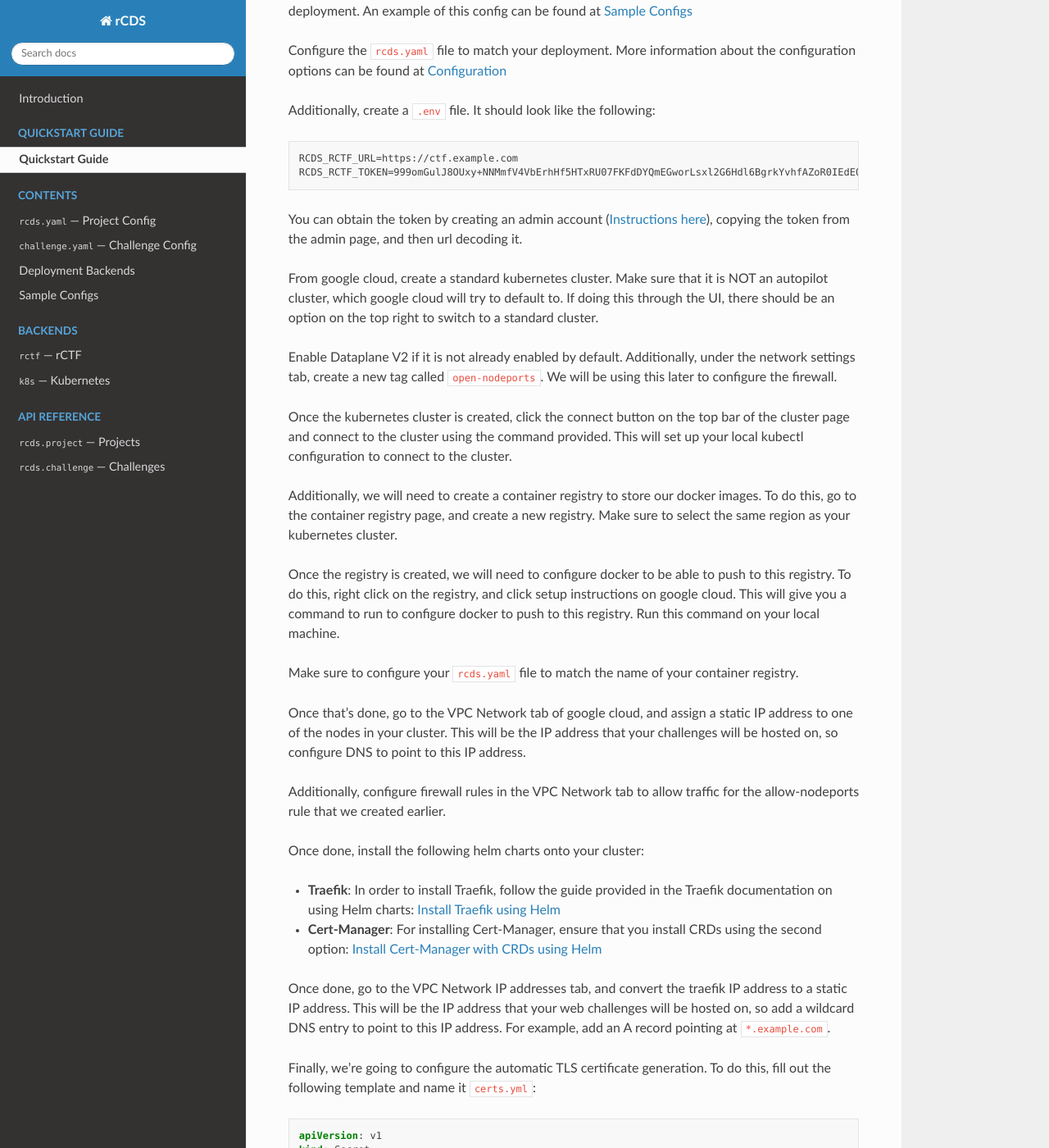
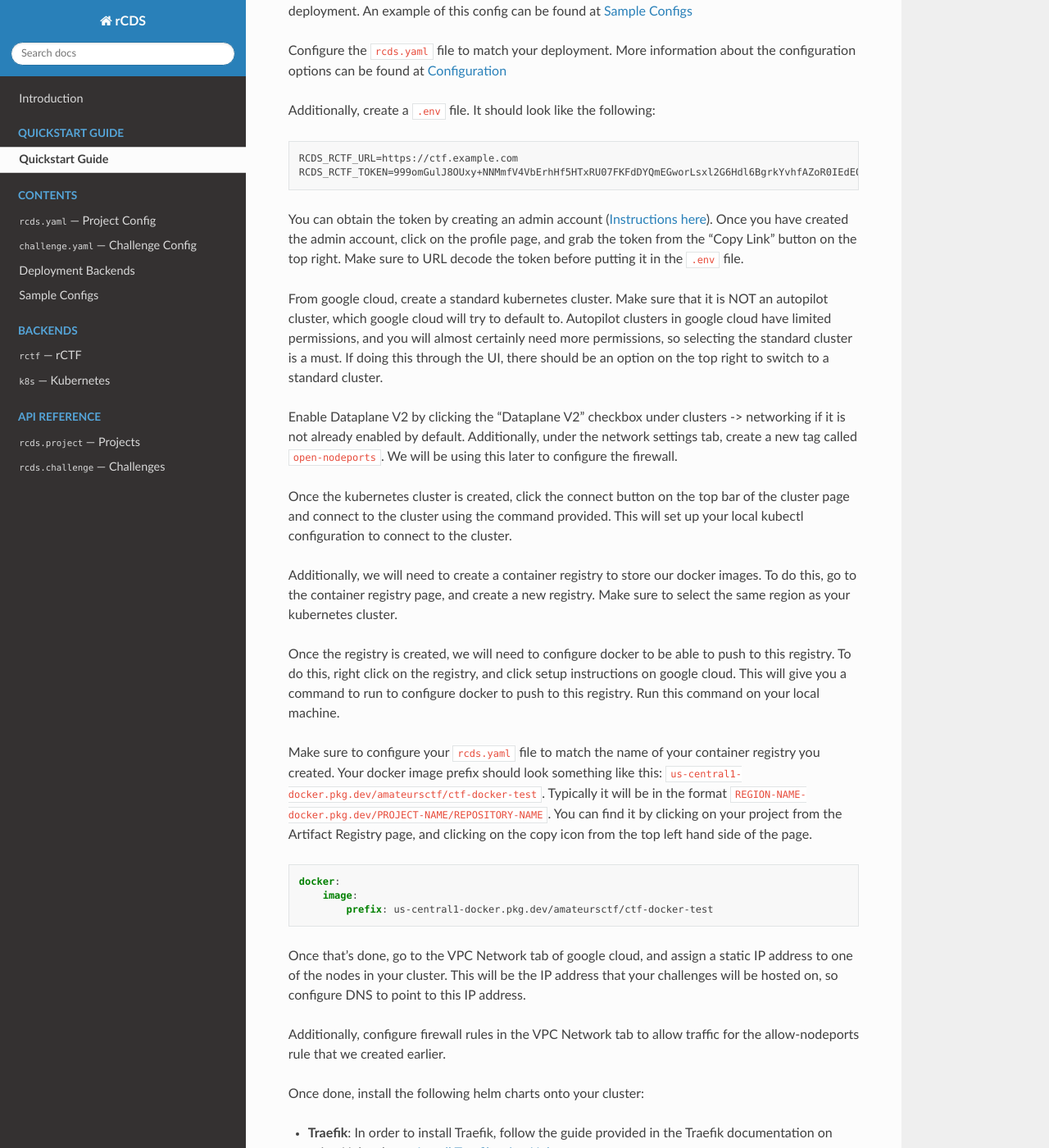
Before and after one commit to redpwn/rcds, a Sphinx documentation site: the page built from docs/quickstart.rst, in a window 1280 px wide and 1400 px high, scrolled down 1228 px. Shown: the whole window at 82% size. Built offline with Sphinx 7.4.7 and the Read the Docs theme 2.0.0, drawn with Linux system fonts in a browser that asks for light colours; some of the changed text lies outside the part shown.

Commit message:
Update quickstart.rst

```diff
--- a/docs/quickstart.rst
+++ b/docs/quickstart.rst
@@ -63,11 +63,11 @@ Additionally, create a ``.env`` file. It should look like the following:
     RCDS_RCTF_URL=https://ctf.example.com
     RCDS_RCTF_TOKEN=999omGulJ8OUxy+NNMmfV4VbErhHf5HTxRU07FKFdDYQmEGworLsxl2G6Hdl6BgrkYvhfAZoR0IEdE0XXlurGB1szIjdIk1whr3iSP2ZIdAC7chSDlk9SL/iN68J
 
-You can obtain the token by creating an admin account (`Instructions here <https://rctf.redpwn.net/management/admin/>`_), copying the token from the admin page, and then url decoding it.
+You can obtain the token by creating an admin account (`Instructions here <https://rctf.redpwn.net/management/admin/>`_). Once you have created the admin account, click on the profile page, and grab the token from the "Copy Link" button on the top right. Make sure to URL decode the token before putting it in the ``.env`` file.
 
-From google cloud, create a standard kubernetes cluster. Make sure that it is NOT an autopilot cluster, which google cloud will try to default to. If doing this through the UI, there should be an option on the top right to switch to a standard cluster.
+From google cloud, create a standard kubernetes cluster. Make sure that it is NOT an autopilot cluster, which google cloud will try to default to. Autopilot clusters in google cloud have limited permissions, and you will almost certainly need more permissions, so selecting the standard cluster is a must. If doing this through the UI, there should be an option on the top right to switch to a standard cluster.
 
-Enable Dataplane V2 if it is not already enabled by default. Additionally, under the network settings tab, create a new tag called ``open-nodeports``. We will be using this later to configure the firewall.
+Enable Dataplane V2 by clicking the "Dataplane V2" checkbox under clusters -> networking if it is not already enabled by default. Additionally, under the network settings tab, create a new tag called ``open-nodeports``. We will be using this later to configure the firewall.
 
 Once the kubernetes cluster is created, click the connect button on the top bar of the cluster page and connect to the cluster using the command provided. This will set up your local kubectl configuration to connect to the cluster.
 
@@ -75,7 +75,13 @@ Additionally, we will need to create a container registry to store our docker im
 
 Once the registry is created, we will need to configure docker to be able to push to this registry. To do this, right click on the registry, and click setup instructions on google cloud. This will give you a command to run to configure docker to push to this registry. Run this command on your local machine.
 
-Make sure to configure your ``rcds.yaml`` file to match the name of your container registry.
+Make sure to configure your ``rcds.yaml`` file to match the name of your container registry you created. Your docker image prefix should look something like this: ``us-central1-docker.pkg.dev/amateursctf/ctf-docker-test``. Typically it will be in the format ``REGION-NAME-docker.pkg.dev/PROJECT-NAME/REPOSITORY-NAME``. You can find it by clicking on your project from the Artifact Registry page, and clicking on the copy icon from the top left hand side of the page.
+
+.. code-block:: yaml
+
+    docker:
+        image:
+            prefix: us-central1-docker.pkg.dev/amateursctf/ctf-docker-test
 
 Once that's done, go to the VPC Network tab of google cloud, and assign a static IP address to one of the nodes in your cluster. This will be the IP address that your challenges will be hosted on, so configure DNS to point to this IP address.
 
@@ -143,7 +149,7 @@ Finally, we're going to configure the automatic TLS certificate generation. To d
     defaultCertificate:
         secretName: wildcard-domain
 
-You'll need to create a cloudflare API key with permissions to Edit zone DNS. Once you've replaced all the values inside ``certs.yml`` (email, domain, api token), run the following command to create the resources:
+You'll need to create a cloudflare API key with permissions to Edit zone DNS. For more information on how to create an API key, check out the `Cloudflare documentation <https://developers.cloudflare.com/fundamentals/api/get-started/create-token/>`_.Once you've replaced all the values inside ``certs.yml`` (email, domain, api token), run the following command to create the resources:
 
 .. code-block:: bash
 
```
